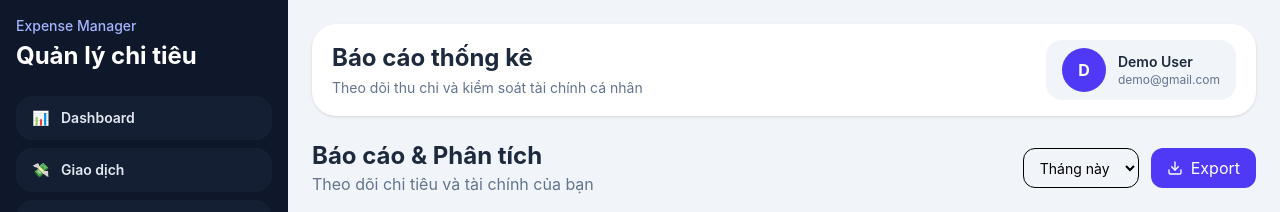
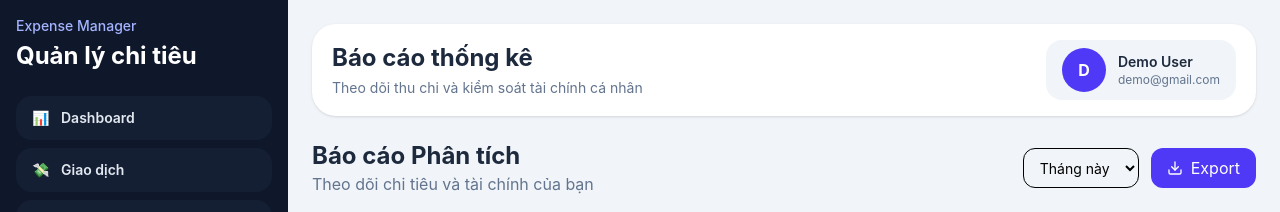
Before and after one commit to thienitcoder2004/expense-app, a React (Vite) app: page /reports in a window 1280 px wide. Shown: the top 212 px of the page. Built offline with nearby package versions, Linux system fonts and the light colour scheme.

Commit message:
feat: report UI

```diff
--- a/src/pages/Reports.tsx
+++ b/src/pages/Reports.tsx
@@ -10,7 +10,7 @@ export default function Reports() {
       <div className="flex flex-col md:flex-row md:items-center md:justify-between gap-4">
         <div>
           <h2 className="text-2xl font-bold text-slate-800">
-            Báo cáo & Phân tích
+            Báo cáo Phân tích
           </h2>
           <p className="text-slate-500">
             Theo dõi chi tiêu và tài chính của bạn
@@ -61,9 +61,7 @@ export default function Reports() {
 
         {/* THU THEO NGUỒN */}
         <div className="rounded-3xl bg-white p-6 shadow-sm">
-          <h3 className="font-semibold text-slate-800 mb-4">
-            Thu theo nguồn
-          </h3>
+          <h3 className="font-semibold text-slate-800 mb-4">Thu theo nguồn</h3>
 
           <div className="space-y-3">
             <Progress label="Lương" percent={70} color="bg-green-500" />
@@ -133,11 +131,7 @@ function Card({ title, value, icon }: any) {
   );
 }
 
-function Progress({
-  label,
-  percent,
-  color = "bg-indigo-500",
-}: any) {
+function Progress({ label, percent, color = "bg-indigo-500" }: any) {
   return (
     <div>
       <div className="flex justify-between text-sm mb-1">
@@ -176,14 +170,8 @@ function Compare({ label, current, prev, up }: any) {
     <div className="rounded-xl bg-slate-50 p-4">
       <p className="text-sm text-slate-500">{label}</p>
       <h4 className="text-lg font-bold">{current}</h4>
-      <p className="text-xs text-slate-400">
-        Tháng trước: {prev}
-      </p>
-      <p
-        className={`text-sm mt-1 ${
-          up ? "text-green-500" : "text-red-500"
-        }`}
-      >
+      <p className="text-xs text-slate-400">Tháng trước: {prev}</p>
+      <p className={`text-sm mt-1 ${up ? "text-green-500" : "text-red-500"}`}>
         {up ? "▲ Tăng" : "▼ Giảm"}
       </p>
     </div>
```
